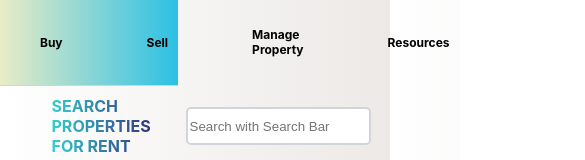
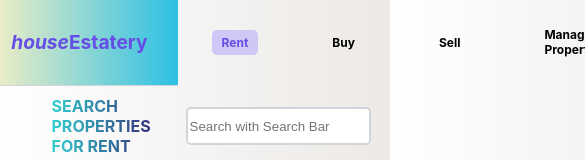
Before and after one commit to onkarv7/reunion-7, a React (Create React App) app: page / in a window 390 px wide. Shown: the top 160 px of the page, 585 px wide, since content can reach past the window. Built offline with nearby package versions, Linux system fonts and the light colour scheme.

Commit message:
Update navbar.css

```diff
--- a/src/components/navbar.css
+++ b/src/components/navbar.css
@@ -80,8 +80,8 @@ background: linear-gradient(to right, #EAECC6, #2BC0E4); /* W3C, IE 10+/ Edge, F
 
 @media screen and (max-width: 400px) {
   .navbar{
-    display : flex;
-    justify-content : center;
+/*     display : flex;
+    justify-content : center; */
     width : 40%;
   }
   .btn-signup,
```
